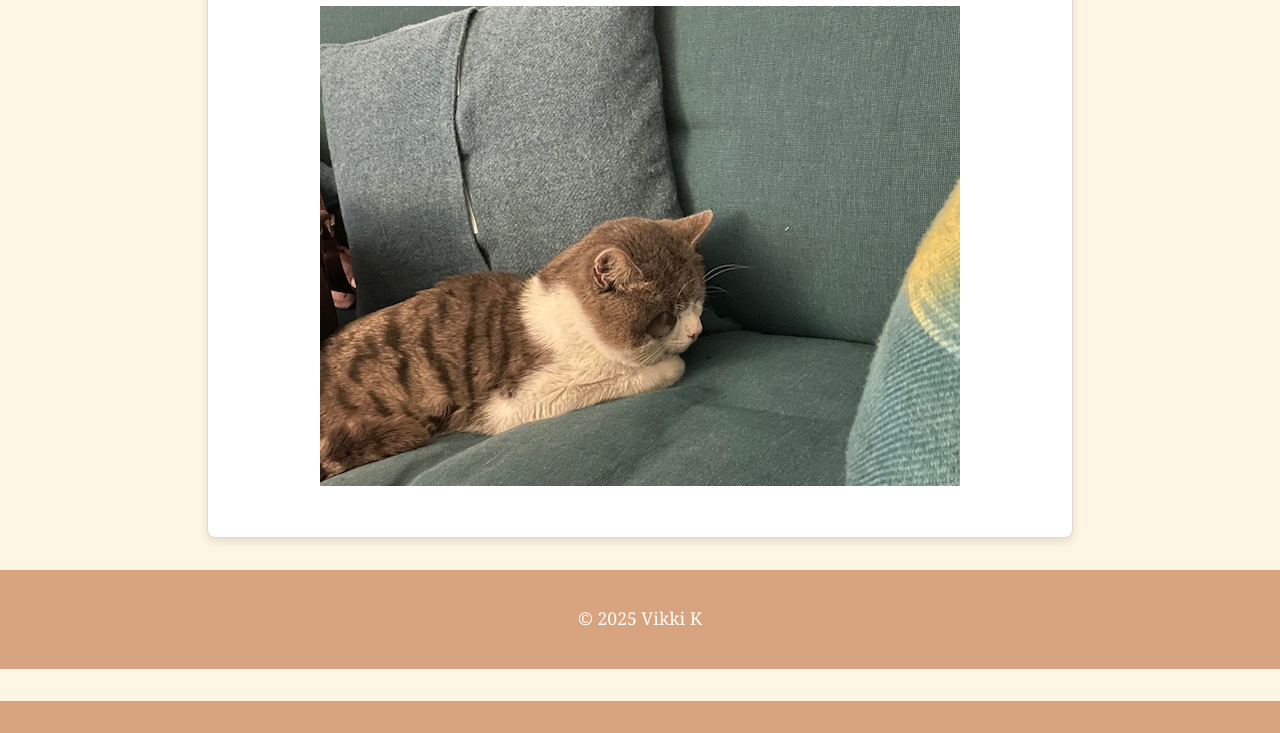
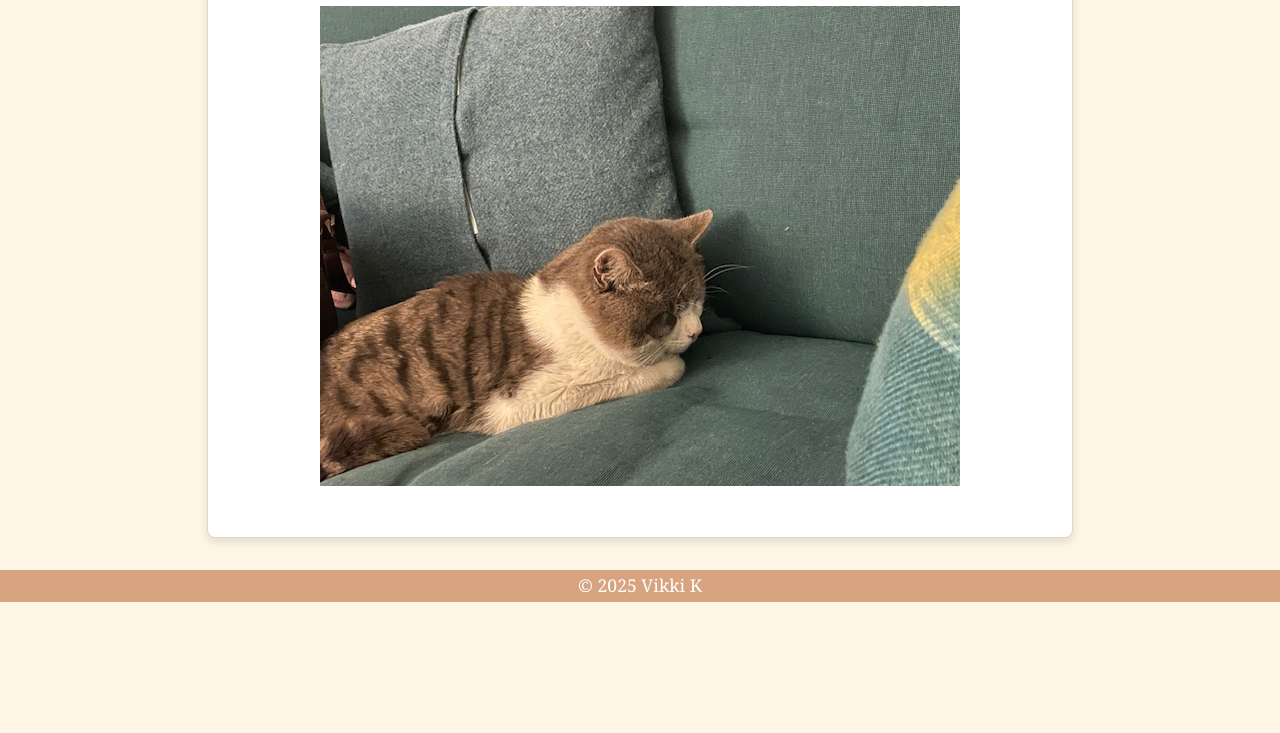
Before and after one commit to catlikesice/CatCare, a plain HTML site: page index.html in a window 1280 px wide. Shown: the part 2044-2777 px from the top of the page. After the commit the page ends 2663 px from the top, so only its background shows below. Drawn offline with Linux system fonts and the light colour scheme.

Commit message:
Update index.html

```diff
--- a/index.html
+++ b/index.html
@@ -39,10 +39,10 @@
         }
         footer {
             text-align: center;
-            padding: 1rem 0;
+            padding: 0;
             background: #d8a47f;
             color: #fff;
-            margin-top: 2rem;
+            margin-top: 0;
         }
         .text-above-image {
             text-align: center;
```
